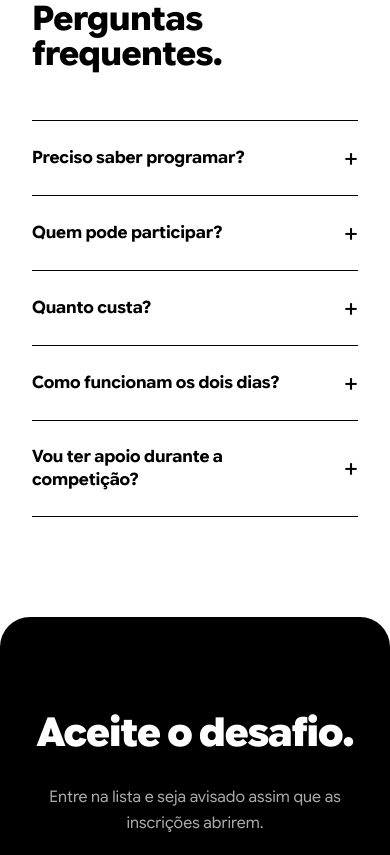
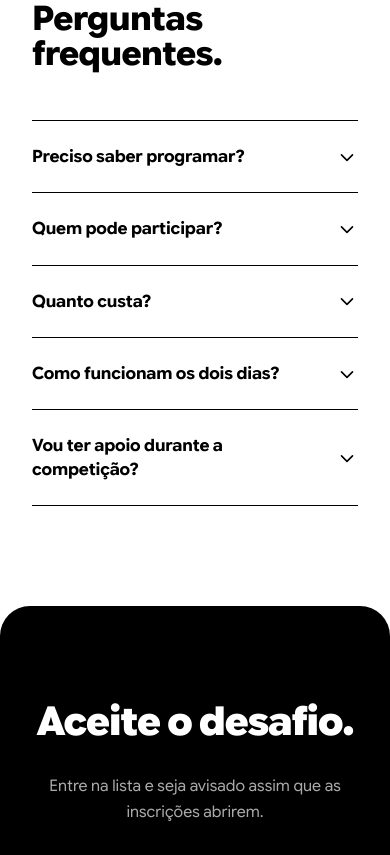
Before and after one commit to TrilhaUFPB/htp-website, a Next.js app in the folder frontend/: page / in a window 390 px wide. Shown: the part 6120-6975 px from the top of the page. Built offline with nearby package versions, Linux system fonts and the light colour scheme; no server answers.

Commit message:
feat: add Transitions.dev motion to FAQ and waitlist modal
Smooth accordion expand and modal open/close so interactions feel more polished without changing the rest of the landing page.

```diff
--- a/frontend/app/globals.css
+++ b/frontend/app/globals.css
@@ -385,3 +385,119 @@ main section[id] {
     scroll-margin-top: 24px;
   }
 }
+
+/* ---------------------------------------------------------------------------
+   Transitions.dev — modal + accordion.
+   Snippets are pasted as shipped so durations stay on the motion tokens.
+--------------------------------------------------------------------------- */
+
+:root {
+  --modal-open-dur: 250ms;
+  --modal-close-dur: 150ms;
+  --modal-scale: 0.96;
+  --modal-scale-close: 0.96;
+  --modal-ease: cubic-bezier(0.22, 1, 0.36, 1);
+  --acc-expand: 250ms;
+  --acc-collapse: 250ms;
+  --acc-chevron: 250ms;
+  --acc-ease: cubic-bezier(0.22, 1, 0.36, 1);
+}
+
+.t-modal {
+  transform-origin: center;
+  transform: scale(var(--modal-scale));
+  opacity: 0;
+  pointer-events: none;
+  transition:
+    transform var(--modal-open-dur) var(--modal-ease),
+    opacity   var(--modal-open-dur) var(--modal-ease);
+  will-change: transform, opacity;
+}
+.t-modal.is-open {
+  transform: scale(1);
+  opacity: 1;
+  pointer-events: auto;
+}
+.t-modal.is-closing {
+  transform: scale(var(--modal-scale-close));
+  opacity: 0;
+  pointer-events: none;
+  transition:
+    transform var(--modal-close-dur) var(--modal-ease),
+    opacity   var(--modal-close-dur) var(--modal-ease);
+}
+
+@media (prefers-reduced-motion: reduce) {
+  .t-modal { transition: none !important; }
+}
+
+/* The overlay is not part of the snippet; it fades on the same tokens. */
+.t-modal-scrim {
+  opacity: 0;
+  transition: opacity var(--modal-open-dur) var(--modal-ease);
+}
+.t-modal-scrim.is-open {
+  opacity: 1;
+}
+.t-modal-scrim.is-closing {
+  opacity: 0;
+  transition: opacity var(--modal-close-dur) var(--modal-ease);
+}
+
+@media (prefers-reduced-motion: reduce) {
+  .t-modal-scrim { transition: none !important; }
+}
+
+/* grid-template-rows 0fr → 1fr gives a clean height animation
+   with no JS height measuring; the inner element clips overflow. */
+.t-acc-panel {
+  display: grid;
+  grid-template-rows: 0fr;
+  transition: grid-template-rows var(--acc-collapse) var(--acc-ease);
+}
+.t-acc[data-open="true"] .t-acc-panel {
+  grid-template-rows: 1fr;
+  transition: grid-template-rows var(--acc-expand) var(--acc-ease);
+}
+.t-acc-panel-inner {
+  overflow: hidden;
+  opacity: 0;
+  filter: blur(2px);
+  transition:
+    opacity var(--acc-collapse) var(--acc-ease),
+    filter var(--acc-collapse) var(--acc-ease);
+}
+.t-acc[data-open="true"] .t-acc-panel-inner {
+  opacity: 1;
+  filter: blur(0);
+  transition:
+    opacity var(--acc-expand) var(--acc-ease),
+    filter var(--acc-expand) var(--acc-ease);
+}
+/* Flip the chevron vertically to turn the "v" into a "^".
+   scaleY(-1) about the centre passes through a flat line at
+   the midpoint (same look as a `d:` path morph) but animates
+   in every browser, unlike CSS `d:` morphing (Chromium only).
+   The chevron path is symmetric about the 16x16 viewBox
+   centre, so the flip lands exactly on the "^"; non-scaling
+   -stroke keeps the stroke width constant through the flip. */
+.t-acc-chevron {
+  display: inline-flex;
+  transform: scaleY(1);
+  transform-origin: center;
+  transition: transform var(--acc-chevron) var(--acc-ease);
+}
+.t-acc-chevron path { vector-effect: non-scaling-stroke; }
+.t-acc[data-open="true"] .t-acc-chevron {
+  transform: scaleY(-1);
+}
+
+@media (prefers-reduced-motion: reduce) {
+  .t-acc-panel, .t-acc-panel-inner, .t-acc-chevron {
+    transition: none !important;
+  }
+}
+
+.t-acc[data-open="true"] .t-acc-head {
+  color: var(--color-htp-blue);
+}
--- a/frontend/components/faq.tsx
+++ b/frontend/components/faq.tsx
@@ -1,6 +1,12 @@
+"use client";
+
+import { useState } from "react";
+
 import { faqItems } from "@/content/faq";
 
 export function FaqSection() {
+  const [openIndex, setOpenIndex] = useState<number | null>(null);
+
   return (
     <section
       id="faq"
@@ -19,26 +25,45 @@ export function FaqSection() {
         </div>
 
         <div className="flex flex-col">
-          {faqItems.map((item) => (
-            <details
-              key={item.question}
-              name="htp-faq"
-              className="group border-t-[1.5px] border-black last:border-b-[1.5px]"
-            >
-              <summary className="flex cursor-pointer list-none items-center justify-between gap-6 py-6 text-[clamp(17px,1.7vw,21px)] font-bold leading-snug tracking-[-0.01em] transition-colors duration-200 hover:text-htp-blue [&::-webkit-details-marker]:hidden">
-                {item.question}
-                <span
-                  aria-hidden
-                  className="shrink-0 text-[26px] font-normal leading-none transition-[rotate,color] duration-200 group-hover:text-htp-blue group-open:rotate-45 group-open:text-htp-blue"
+          {faqItems.map((item, index) => {
+            const open = openIndex === index;
+
+            return (
+              <div
+                key={item.question}
+                className="t-acc border-t-[1.5px] border-black last:border-b-[1.5px]"
+                data-open={open ? "true" : "false"}
+              >
+                <button
+                  type="button"
+                  className="t-acc-head flex w-full cursor-pointer items-center justify-between gap-6 border-0 bg-transparent py-6 text-left font-inherit text-[clamp(17px,1.7vw,21px)] font-bold leading-snug tracking-[-0.01em] text-inherit transition-colors duration-200 hover:text-htp-blue"
+                  aria-expanded={open}
+                  onClick={() => setOpenIndex(open ? null : index)}
                 >
-                  +
-                </span>
-              </summary>
-              <p className="m-0 pb-7 pr-6 text-base leading-[1.6] text-[#444] sm:pr-12">
-                {item.answer}
-              </p>
-            </details>
-          ))}
+                  {item.question}
+                  <span className="t-acc-chevron shrink-0 text-current" aria-hidden="true">
+                    <svg viewBox="0 0 16 16" width="22" height="22">
+                      <path
+                        d="M4 6.5L8 10.5L12 6.5"
+                        fill="none"
+                        stroke="currentColor"
+                        strokeWidth="1.6"
+                        strokeLinecap="round"
+                        strokeLinejoin="round"
+                      />
+                    </svg>
+                  </span>
+                </button>
+                <div className="t-acc-panel">
+                  <div className="t-acc-panel-inner" inert={open ? undefined : true}>
+                    <p className="m-0 pb-7 pr-6 text-base font-normal leading-[1.6] text-[#444] sm:pr-12">
+                      {item.answer}
+                    </p>
+                  </div>
+                </div>
+              </div>
+            );
+          })}
         </div>
       </div>
     </section>
--- a/frontend/components/notify-signup.tsx
+++ b/frontend/components/notify-signup.tsx
@@ -9,6 +9,14 @@ type NotifySignupProps = {
   variant?: "hero" | "footer" | "cta";
 };
 
+type DialogPhase = "closed" | "entering" | "open" | "closing";
+
+function readMs(name: string, fallback: number) {
+  const raw = getComputedStyle(document.documentElement).getPropertyValue(name);
+  const value = Number.parseFloat(raw);
+  return Number.isFinite(value) ? value : fallback;
+}
+
 const buttonStyles = {
   // The hero sits on the black aperture stage, so its pill is the light one.
   hero: "inline-flex items-center gap-3 rounded-full bg-white px-10 py-[18px] text-[17px] font-bold tracking-[0.02em] text-black transition-colors hover:bg-htp-blue hover:opacity-100",
@@ -19,7 +27,7 @@ const buttonStyles = {
 } as const;
 
 export function NotifySignup({ variant = "hero" }: NotifySignupProps) {
-  const [open, setOpen] = useState(false);
+  const [phase, setPhase] = useState<DialogPhase>("closed");
   const [email, setEmail] = useState("");
   const [consent, setConsent] = useState(false);
   const [honeypot, setHoneypot] = useState("");
@@ -33,14 +41,48 @@ export function NotifySignup({ variant = "hero" }: NotifySignupProps) {
   const consentId = useId();
 
   useEffect(() => {
-    if (!open) return;
+    if (phase !== "entering") return;
+
+    let inner = 0;
+    const outer = window.requestAnimationFrame(() => {
+      inner = window.requestAnimationFrame(() => setPhase("open"));
+    });
+
+    return () => {
+      window.cancelAnimationFrame(outer);
+      window.cancelAnimationFrame(inner);
+    };
+  }, [phase]);
+
+  useEffect(() => {
+    if (phase !== "closing") return;
+
+    const ms = readMs("--modal-close-dur", 150);
+    const id = window.setTimeout(() => {
+      setPhase("closed");
+      setStatus("idle");
+      setErrorMessage("");
+      setEmail("");
+      setConsent(false);
+      setHoneypot("");
+    }, ms);
+
+    return () => window.clearTimeout(id);
+  }, [phase]);
+
+  useEffect(() => {
+    if (phase === "closed") return;
 
     const previousOverflow = document.body.style.overflow;
     document.body.style.overflow = "hidden";
-    inputRef.current?.focus();
+    if (phase === "open") inputRef.current?.focus();
 
     const onKeyDown = (event: KeyboardEvent) => {
-      if (event.key === "Escape") setOpen(false);
+      if (event.key === "Escape") {
+        setPhase((current) =>
+          current === "closed" || current === "closing" ? current : "closing",
+        );
+      }
     };
 
     window.addEventListener("keydown", onKeyDown);
@@ -49,15 +91,12 @@ export function NotifySignup({ variant = "hero" }: NotifySignupProps) {
       document.body.style.overflow = previousOverflow;
       window.removeEventListener("keydown", onKeyDown);
     };
-  }, [open]);
+  }, [phase]);
 
   const close = () => {
-    setOpen(false);
-    setStatus("idle");
-    setErrorMessage("");
-    setEmail("");
-    setConsent(false);
-    setHoneypot("");
+    setPhase((current) =>
+      current === "closed" || current === "closing" ? current : "closing",
+    );
   };
 
   const handleSubmit = async (event: React.FormEvent<HTMLFormElement>) => {
@@ -95,14 +134,14 @@ export function NotifySignup({ variant = "hero" }: NotifySignupProps) {
 
   return (
     <>
-      <button type="button" onClick={() => setOpen(true)} className={buttonStyles[variant]}>
+      <button type="button" onClick={() => setPhase("entering")} className={buttonStyles[variant]}>
         Quero ser avisado
         {variant === "cta" ? <span aria-hidden="true">→</span> : null}
       </button>
 
-      {open ? (
+      {phase !== "closed" ? (
         <div
-          className="fixed inset-0 z-50 flex items-center justify-center bg-black/60 px-6 backdrop-blur-[2px]"
+          className={`t-modal-scrim fixed inset-0 z-50 flex items-center justify-center bg-black/60 px-6 backdrop-blur-[2px]${phase === "open" ? " is-open" : ""}${phase === "closing" ? " is-closing" : ""}`}
           onClick={close}
         >
           <div
@@ -110,7 +149,7 @@ export function NotifySignup({ variant = "hero" }: NotifySignupProps) {
             aria-modal="true"
             aria-labelledby={titleId}
             aria-describedby={descriptionId}
-            className="relative w-full max-w-[440px] rounded-[28px] border-[1.5px] border-black bg-white p-8 text-black shadow-[0_24px_80px_rgba(0,0,0,0.25)]"
+            className={`t-modal relative w-full max-w-[440px] rounded-[28px] border-[1.5px] border-black bg-white p-8 text-black shadow-[0_24px_80px_rgba(0,0,0,0.25)]${phase === "open" ? " is-open" : ""}${phase === "closing" ? " is-closing" : ""}`}
             onClick={(event) => event.stopPropagation()}
           >
             <button
```
